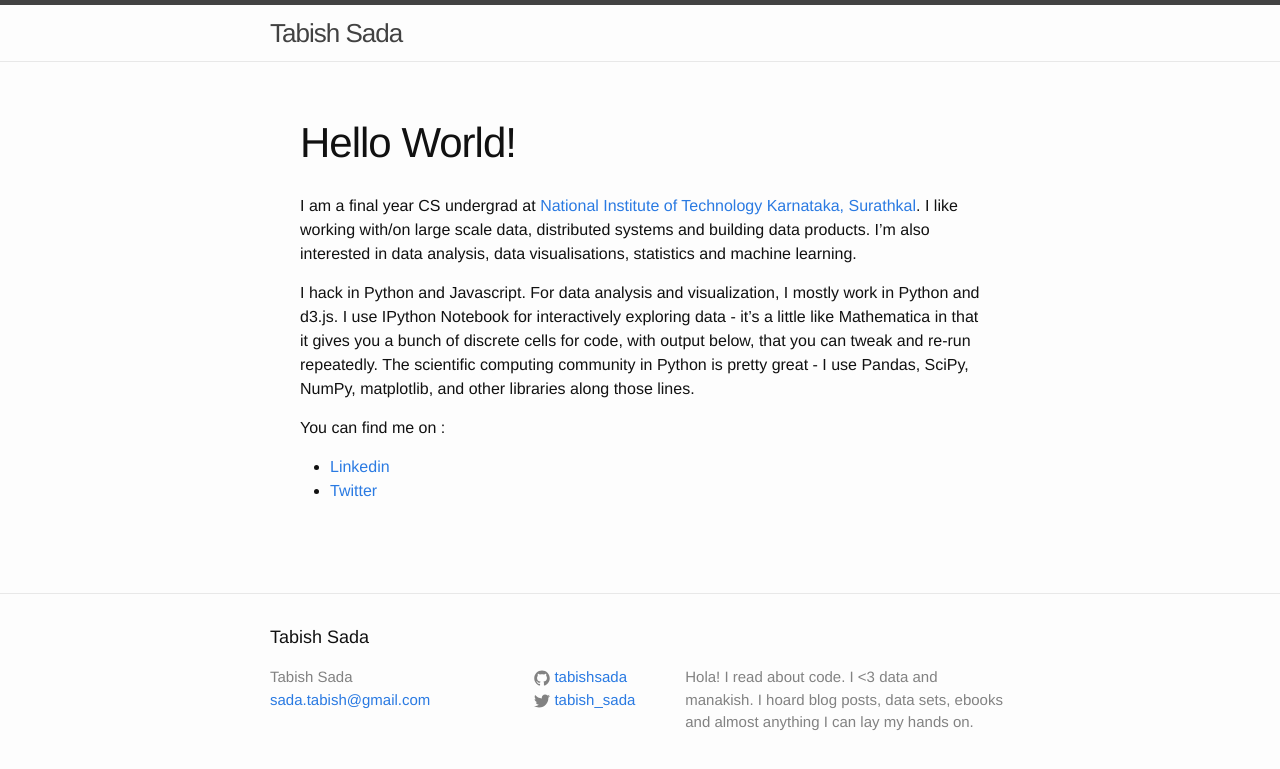
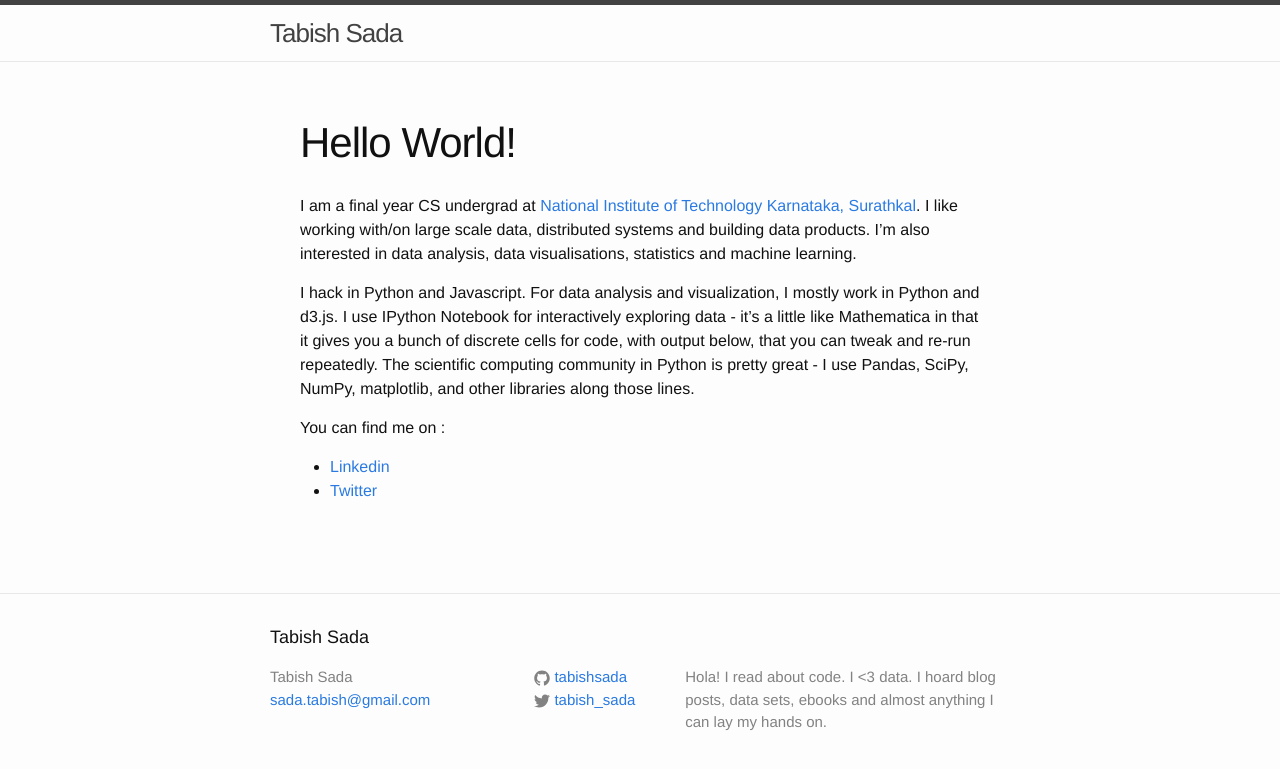
Before and after one commit to tabishsada/Tabish-Page, a Jekyll site: the page built from index.html, in a window 1280 px wide. Shown: the top 769 px of the page. Built offline with Jekyll 4.4.1, drawn with Linux system fonts in a browser that asks for light colours.

Commit message:
Update _config.yml

```diff
--- a/_config.yml
+++ b/_config.yml
@@ -2,7 +2,7 @@
 title: Tabish Sada
 email: sada.tabish@gmail.com
 description: > # this means to ignore newlines until "baseurl:"
-  Hola! I read about code. I <3 data and manakish. I hoard blog posts, data sets, ebooks and almost anything I can lay my hands on.
+  Hola! I read about code. I <3 data. I hoard blog posts, data sets, ebooks and almost anything I can lay my hands on.
 baseurl: "" # the subpath of your site, e.g. /blog/
 url: "http://tabishsada.com" # the base hostname & protocol for your site
 twitter_username: tabish_sada
```
